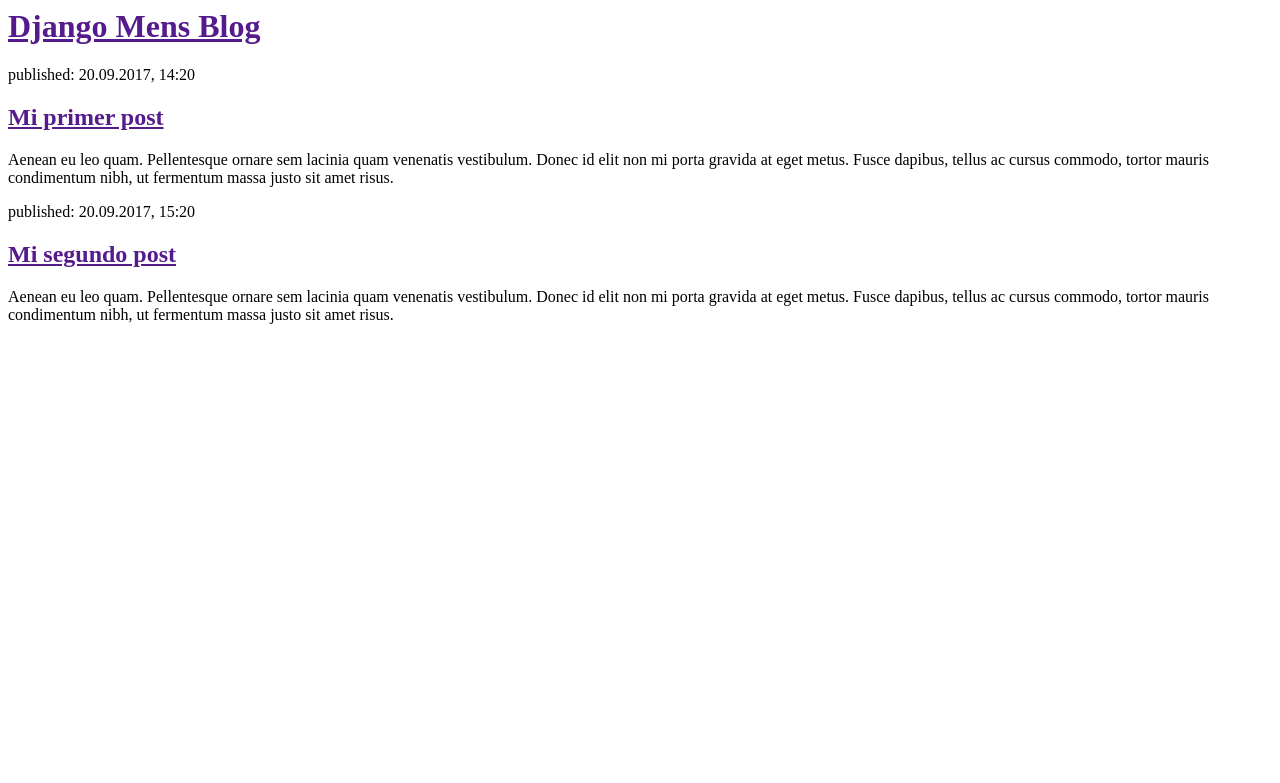
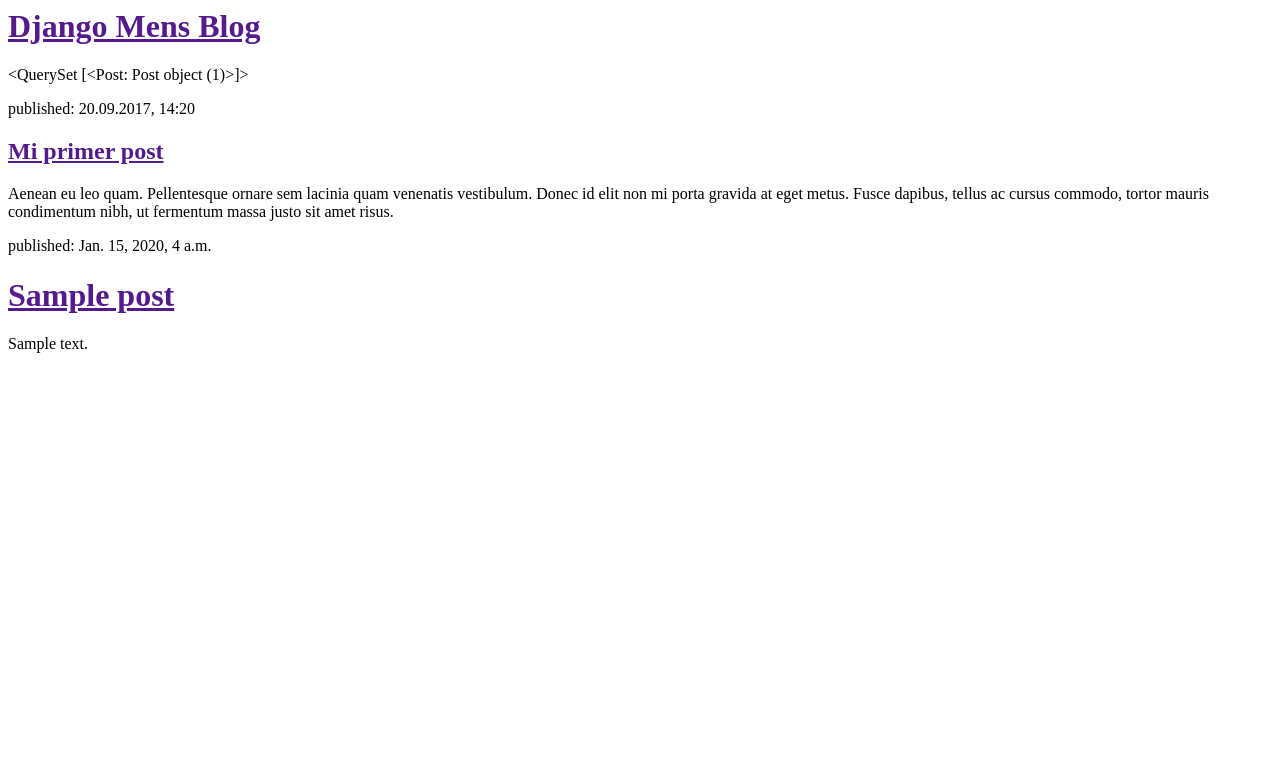
Before and after one commit to kique109/my-first-blog, a Django app: template blog/templates/blog/post_list.html in a window 1280 px wide. Shown: the top 783 px of the page. Run offline with Django 3.2, Linux system fonts and the light colour scheme; the template is opened without the code that fills it: values that come from a table or form of the project are taken from there, others are empty; tables that the repository leaves empty hold one stand-in row (values such as "Sample post").

Commit message:
Se modifico la plantilla para mostrar en display los posts desde la base de datos

```diff
--- a/blog/templates/blog/post_list.html
+++ b/blog/templates/blog/post_list.html
@@ -6,16 +6,17 @@
 		<div>
 			<h1><a href="">Django Mens Blog</a></h1>
 		</div>
-		<div>
+		{{posts}}
 			<p>published: 20.09.2017, 14:20</p>
 			<h2><a href="">Mi primer post</a></h2>
 			<p>Aenean eu leo quam. Pellentesque ornare sem lacinia quam venenatis vestibulum. Donec id elit non mi porta gravida at eget metus. Fusce dapibus, tellus ac cursus commodo, tortor mauris condimentum nibh, ut fermentum massa justo sit amet risus.</p>
+
+		{% for post in posts %}
+		<div>
+			<p>published: {{ post.published_date}}</p>
+			<h1><a href="">{{ post.title }}</a></h1>
+			<p>{{ post.text | linebreaksbr }}</p>
 		</div>
-		<div>
-			<p>published: 20.09.2017, 15:20</p>
-
-			<h2><a href="">Mi segundo post</a></h2>
-			<p>Aenean eu leo quam. Pellentesque ornare sem lacinia quam venenatis vestibulum. Donec id elit non mi porta gravida at eget metus. Fusce dapibus, tellus ac cursus commodo, tortor mauris condimentum nibh, ut fermentum massa justo sit amet risus.</p>
-		</div>
+		{% endfor %}
 	</body>
 </html>
--- a/blog/views.py
+++ b/blog/views.py
@@ -1,5 +1,7 @@
 from django.shortcuts import render
-
+from django.utils import timezone
+from .models import Post
 # Create your views here.
 def post_list(request):
-	return render(request, 'blog/post_list.html', {})
+	posts = Post.objects.filter(published_date__lte=timezone.now()).order_by('published_date')
+	return render(request, 'blog/post_list.html', {'posts': posts})
```
